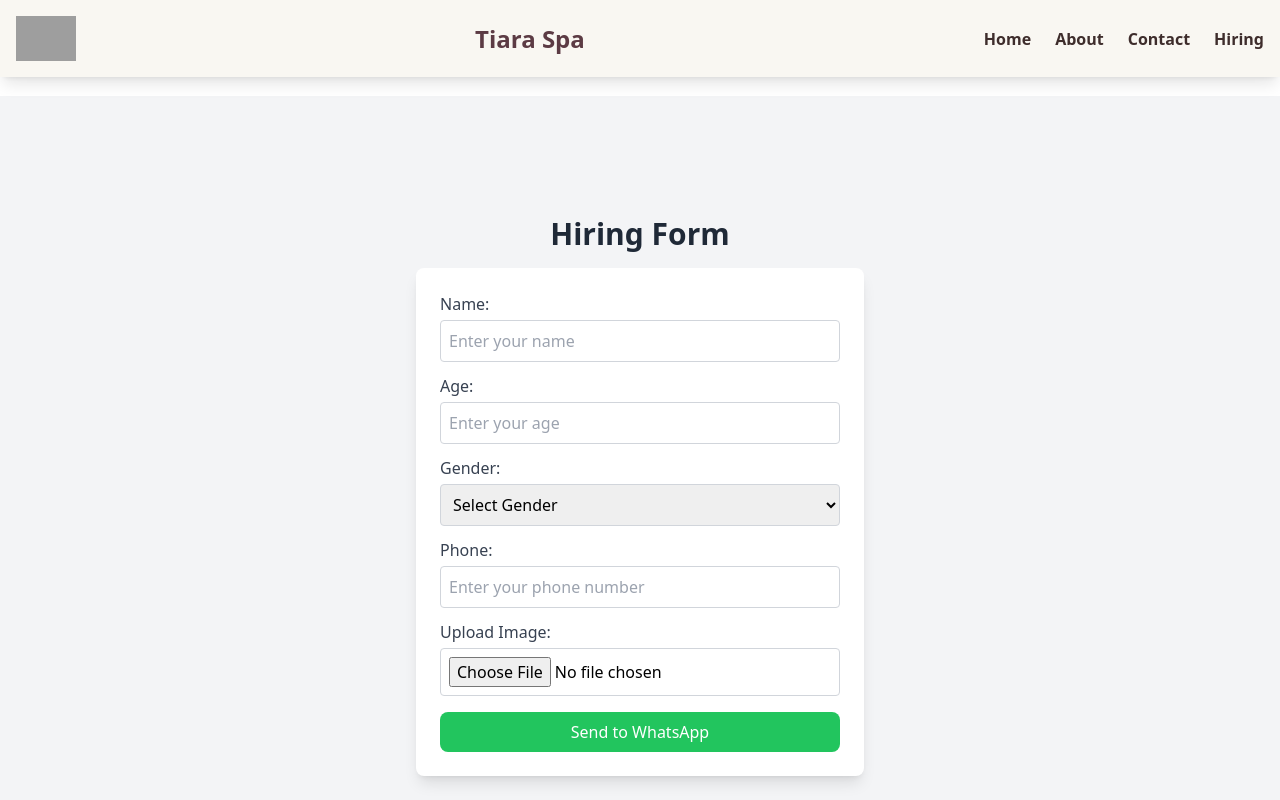
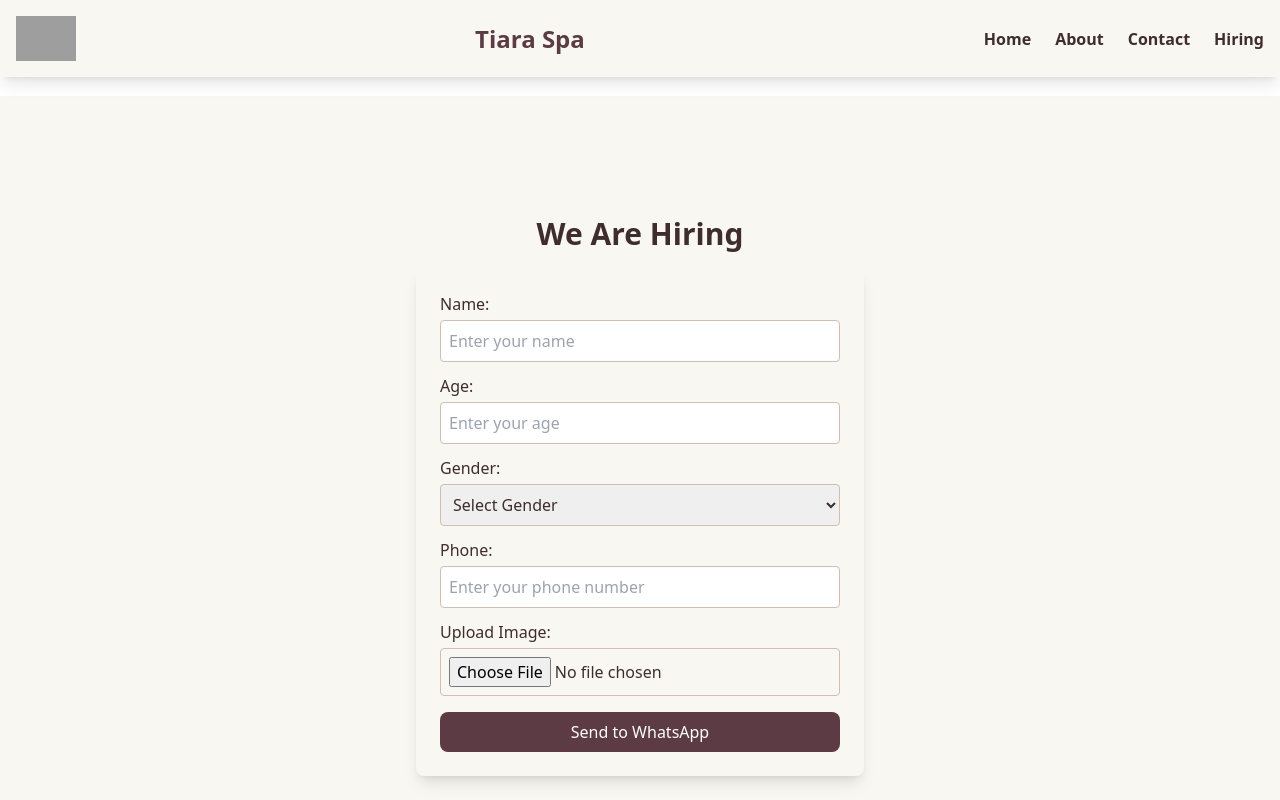
Before and after one commit to Vaddiarun/tiara, a React (Create React App) app: page /hiring in a window 1280 px wide. Shown: the top 800 px of the page. Built offline with nearby package versions, Linux system fonts and the light colour scheme; grey boxes are pictures that could not be loaded.

Commit message:
adasdasasddasfs

```diff
--- a/src/Components/Contact.jsx
+++ b/src/Components/Contact.jsx
@@ -43,9 +43,9 @@ const Contact = () => {
   };
 
   return (
-    <div className="flex flex-col items-center justify-center min-h-screen bg-gray-100">
-      <div className="bg-white shadow-lg rounded-lg p-6 w-full max-w-lg">
-        <h2 className="text-2xl font-bold text-center text-gray-700 mb-4">
+    <div className="flex flex-col items-center justify-center min-h-screen bg-[#F9F7F2]">
+      <div className=" shadow-lg rounded-lg p-6 w-full max-w-lg">
+        <h2 className="text-2xl font-bold text-center text-[#3E2D2C] mb-4">
           Contact Us
         </h2>
         <form onSubmit={handleSubmit} className="space-y-4">
@@ -55,7 +55,7 @@ const Contact = () => {
             value={formData.name}
             onChange={handleChange}
             placeholder="Your Name"
-            className="w-full p-3 border rounded-lg focus:outline-none focus:ring-2 focus:ring-green-500"
+            className="w-full p-3 border rounded-lg focus:outline-none focus:ring-2 focus:ring-[#5C3B44] text-[#3E2D2C]"
             required
           />
           <input
@@ -64,7 +64,7 @@ const Contact = () => {
             value={formData.email}
             onChange={handleChange}
             placeholder="Your Email"
-            className="w-full p-3 border rounded-lg focus:outline-none focus:ring-2 focus:ring-green-500"
+            className="w-full p-3 border rounded-lg focus:outline-none focus:ring-2 focus:ring-[#5C3B44] text-[#3E2D2C]"
             required
           />
           <textarea
@@ -73,12 +73,12 @@ const Contact = () => {
             onChange={handleChange}
             placeholder="Your Message"
             rows="4"
-            className="w-full p-3 border rounded-lg focus:outline-none focus:ring-2 focus:ring-green-500"
+            className="w-full p-3 border rounded-lg focus:outline-none focus:ring-2 focus:ring-[#5C3B44] text-[#3E2D2C]"
             required
           />
           <button
             type="submit"
-            className="w-full bg-green-500 hover:bg-green-600 text-white font-bold py-2 px-4 rounded-lg transition duration-300 flex items-center justify-center"
+            className="w-full bg-[#5C3B44] hover:bg-[#3E2D2C] text-white font-bold py-2 px-4 rounded-lg transition duration-300 flex items-center justify-center"
           >
             <FaWhatsapp className="mr-2" /> Send to WhatsApp
           </button>
--- a/src/Components/Hiring.jsx
+++ b/src/Components/Hiring.jsx
@@ -67,58 +67,58 @@ const HiringPage = () => {
   };
 
   return (
-    <div className="min-h-screen flex flex-col items-center justify-center bg-gray-100 p-6">
-      <h1 className="text-3xl font-bold text-gray-800 mb-4">Hiring Form</h1>
+      <div className="min-h-screen flex flex-col items-center justify-center bg-[#F9F7F2] p-6">
+        <h1 className="text-3xl font-bold text-[#3E2D2C] mb-4"> We Are Hiring</h1>
 
-      <div className="bg-white shadow-lg rounded-lg p-6 w-full max-w-md">
-        <label className="block text-gray-700 font-medium">Name:</label>
+        <div className=" shadow-lg rounded-lg p-6 w-full max-w-md">
+          <label className="block text-[#3E2D2C] font-medium">Name:</label>
           <input
             type="text"
             name="name"
             value={formData.name}
             onChange={handleChange}
-          className="w-full p-2 border border-gray-300 rounded mt-1"
+            className="w-full p-2 border border-[#D1BEB0] rounded mt-1 text-[#3E2D2C] focus:outline-none focus:ring-2 focus:ring-[#5C3B44]"
             placeholder="Enter your name"
           />
 
-        <label className="block text-gray-700 font-medium mt-3">Age:</label>
+          <label className="block text-[#3E2D2C] font-medium mt-3">Age:</label>
           <input
             type="number"
             name="age"
             value={formData.age}
             onChange={handleChange}
-          className="w-full p-2 border border-gray-300 rounded mt-1"
+            className="w-full p-2 border border-[#D1BEB0] rounded mt-1 text-[#3E2D2C] focus:outline-none focus:ring-2 focus:ring-[#5C3B44]"
             placeholder="Enter your age"
           />
 
-        <label className="block text-gray-700 font-medium mt-3">Gender:</label>
+          <label className="block text-[#3E2D2C] font-medium mt-3">Gender:</label>
           <select
             name="gender"
             value={formData.gender}
             onChange={handleChange}
-          className="w-full p-2 border border-gray-300 rounded mt-1"
+            className="w-full p-2 border border-[#D1BEB0] rounded mt-1 text-[#3E2D2C] focus:outline-none focus:ring-2 focus:ring-[#5C3B44]"
           >
             <option value="">Select Gender</option>
             <option value="Female">Female</option>
             <option value="Male">Male</option>
           </select>
 
-        <label className="block text-gray-700 font-medium mt-3">Phone:</label>
+          <label className="block text-[#3E2D2C] font-medium mt-3">Phone:</label>
           <input
             type="tel"
             name="phone"
             value={formData.phone}
             onChange={handleChange}
-          className="w-full p-2 border border-gray-300 rounded mt-1"
+            className="w-full p-2 border border-[#D1BEB0] rounded mt-1 text-[#3E2D2C] focus:outline-none focus:ring-2 focus:ring-[#5C3B44]"
             placeholder="Enter your phone number"
           />
 
-        <label className="block text-gray-700 font-medium mt-3">Upload Image:</label>
+          <label className="block text-[#3E2D2C] font-medium mt-3">Upload Image:</label>
           <input
             type="file"
             accept="image/*"
             onChange={handleFileChange}
-          className="w-full p-2 border border-gray-300 rounded mt-1"
+            className="w-full p-2 border border-[#D1BEB0] rounded mt-1 text-[#3E2D2C] focus:outline-none focus:ring-2 focus:ring-[#5C3B44]"
           />
 
           {imageUrl && (
@@ -127,7 +127,7 @@ const HiringPage = () => {
 
           <button
             onClick={sendToWhatsApp}
-          className="w-full mt-4 bg-green-500 text-white p-2 rounded-lg hover:bg-green-600"
+            className="w-full mt-4 bg-[#5C3B44] text-white p-2 rounded-lg hover:bg-[#3E2D2C] transition duration-300"
           >
             Send to WhatsApp
           </button>
```
Lines whose indentation alone changed are shown as unchanged.
